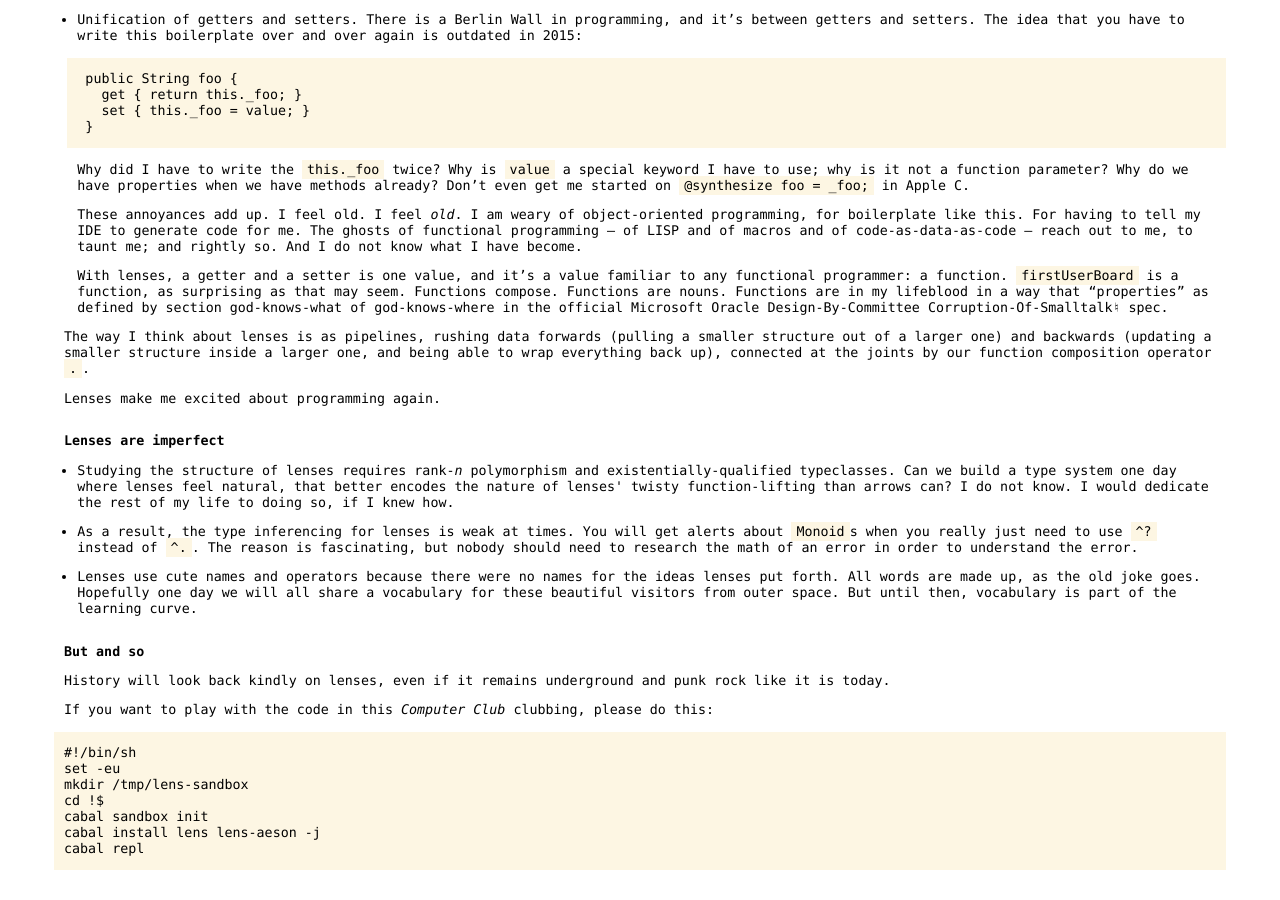
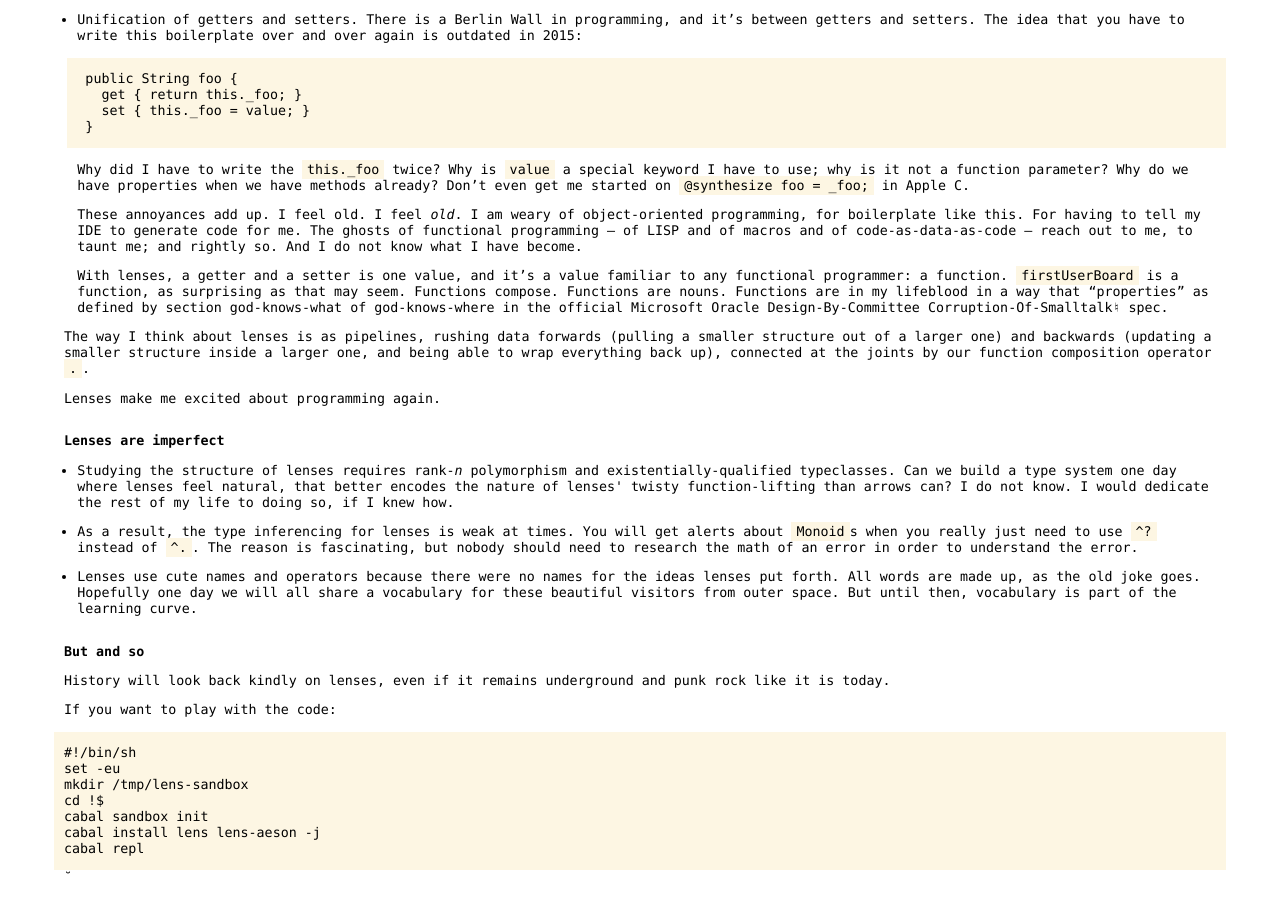
Before and after one commit to hlian/hao.codes, a Jekyll site: the page built from _posts/2015-02-22-lenses-heart-json.html, in a window 1280 px wide and 900 px high, scrolled down 1334 px. Built offline with Jekyll 4.4.1, drawn with Linux system fonts in a browser that asks for light colours; Markdown is read by kramdown in place of the engine named in the settings; some of the changed text lies outside the part shown.

```diff
--- a/_config.yml
+++ b/_config.yml
@@ -1,5 +1,5 @@
 title:
-  Computer Club
+  Spoke Proof
 url:
   "http://hao.codes"
 markdown:
@@ -15,4 +15,4 @@ lsi:
 permalink:
   /:title
 description:
-  "over the last zero years Hao Lian has written almost a handful of articles on this site about software development, management, business, and the Internet"
+  "Spoke Proof: Haskell, lenses, C, and everything else"
--- a/_layouts/author.html
+++ b/_layouts/author.html
@@ -25,5 +25,5 @@ layout: default
 <hr class="page-break">
 
 <p>
-  Hey. Check out the rest of <em><a href="{{ "/" | prepend: site.baseurl }}">Computer Club</a></em>.
+  Hey. Check out the rest of <em><a href="{{ "/" | prepend: site.baseurl }}">{{ site.title }}</a></em>.
 </p>
--- a/_layouts/post.html
+++ b/_layouts/post.html
@@ -4,7 +4,7 @@ layout: default
 {% assign author = site.data.people[page.author] %}
 
 <p>
-  The following post is part of <em><a href="{{ '/' | prepend: site.baseurl}}">Computer Club</a></em>.
+  The following post is part of <em><a href="{{ '/' | prepend: site.baseurl}}">{{ site.title }}</a></em>.
   Tell your friends.
 </p>
 
--- a/_posts/2015-02-22-lenses-heart-json.html
+++ b/_posts/2015-02-22-lenses-heart-json.html
@@ -156,8 +156,7 @@ part of the learning curve.</p></li>
 <p>History will look back kindly on lenses, even if it remains
 underground and punk rock like it is today.</p>
 
-<p>If you want to play with the code in this <em>Computer Club</em> clubbing,
-please do this:</p>
+<p>If you want to play with the code:</p>
 <div class="highlight"><pre><code class="language-text" data-lang="text">#!/bin/sh
 set -eu
 mkdir /tmp/lens-sandbox
@@ -166,3 +165,4 @@ cabal sandbox init
 cabal install lens lens-aeson -j
 cabal repl
 </code></pre></div>
+˘
--- a/index.html
+++ b/index.html
@@ -2,7 +2,7 @@
 layout: default
 ---
 
-<h1>Computer Club</h1>
+<h1>{{ site.title }}</h1>
 
 <p>
   <img src="{{ "/static/whisk.png" | prepend: site.baseurl}}" height="32px" width="32px" alt="whisk">
```
Also changed, not shown: other parts of index.html (+0 -1 lines), README.md (deleted).
